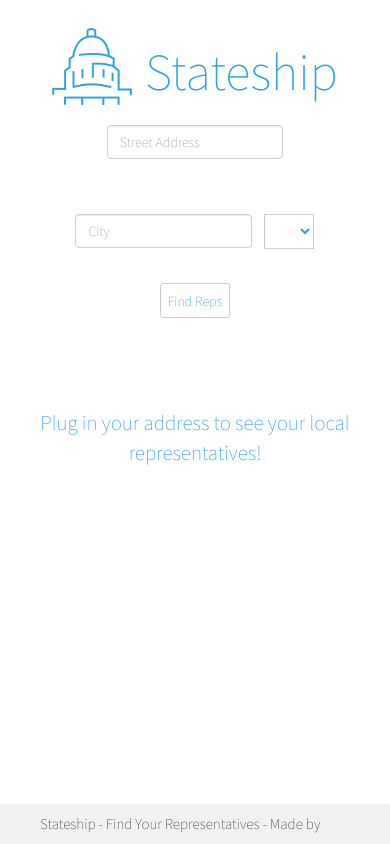
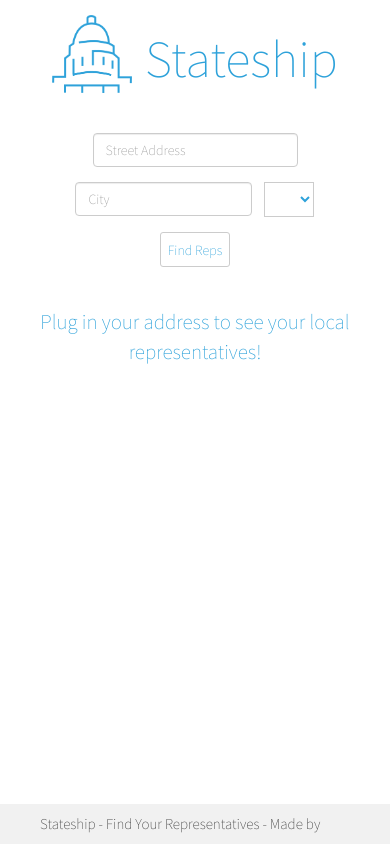
Before and after one commit to patricktargun/Stateship, a website: page public/index.html in a window 390 px wide. Drawn offline with nearby package versions, Linux system fonts and the light colour scheme; some packages are replaced by stand-ins of ours; some icons are missing.

Commit message:
Responsive Changes

```diff
--- a/public/index.html
+++ b/public/index.html
@@ -43,7 +43,7 @@
         <div class="header-righto">
             <form name="searchReps" novalidate>
                 <div class="form-group search-part" show-errors>
-                    <input type="text" ng-model="mainCtrl.address.street" name="address" class="form-control header-input" placeholder="Street Address" required>
+                    <input type="text" ng-model="mainCtrl.address.street" name="address" class="form-control header-input address-input" placeholder="Street Address" required>
                     <span class="help-block help-position" ng-if="searchReps.address.$error.required">Enter an Address</span>
                 </div>
                 <div class="form-group search-part" show-errors>
--- a/public/styles/main.css
+++ b/public/styles/main.css
@@ -143,7 +143,7 @@ header {
 
 .map-gone {
 	text-align: center;
-	margin-top: 75px;
+	margin-top: 25px;
 	display: none;
 }
 
@@ -401,7 +401,12 @@ footer p {
 }
 /* Landscape phones and portrait tablets */
 @media (max-width: 675px) {
-	.header-input {display: block; width: 90%; margin: 20px auto;}
+	.header-input {display: block; width: 90%; margin: 0px auto;}
+	.header-righto form {margin-top: 40px;}
+	.address-input {width: 205px;}
+	.main-title {line-height: 20px;}
+	.rep-wrapper {margin: 0;}
+	.state-container {padding: 10px;}
 }
 
 /* Phones and down */
```
